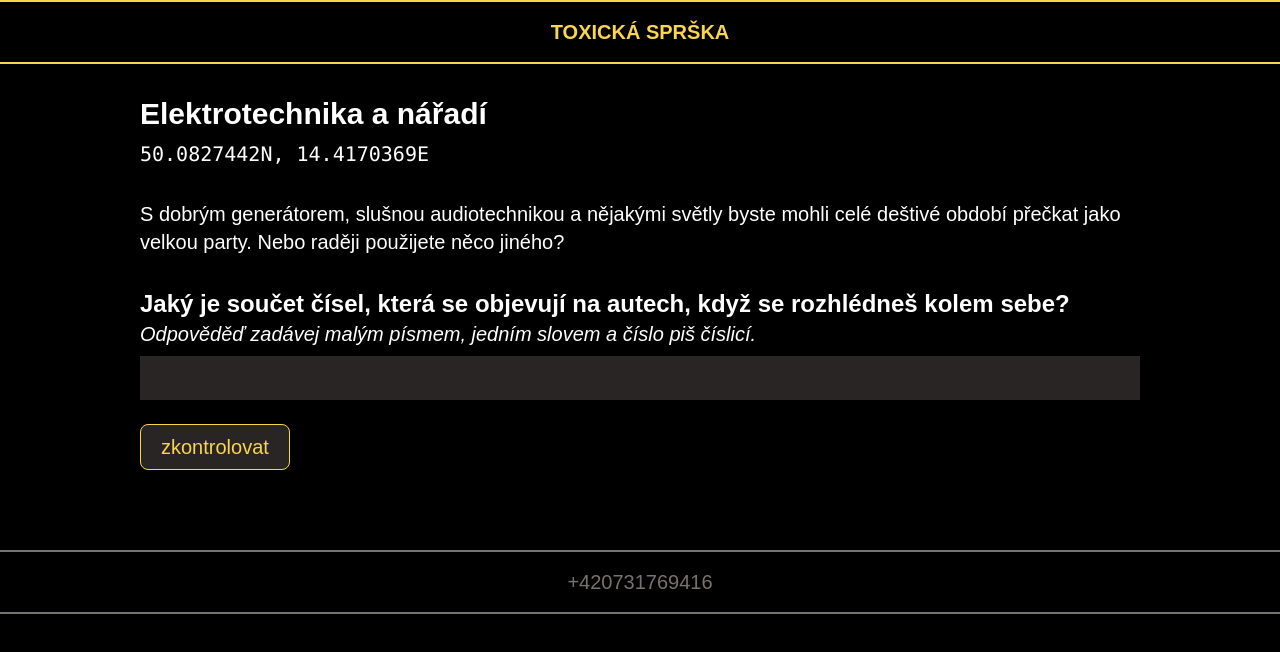
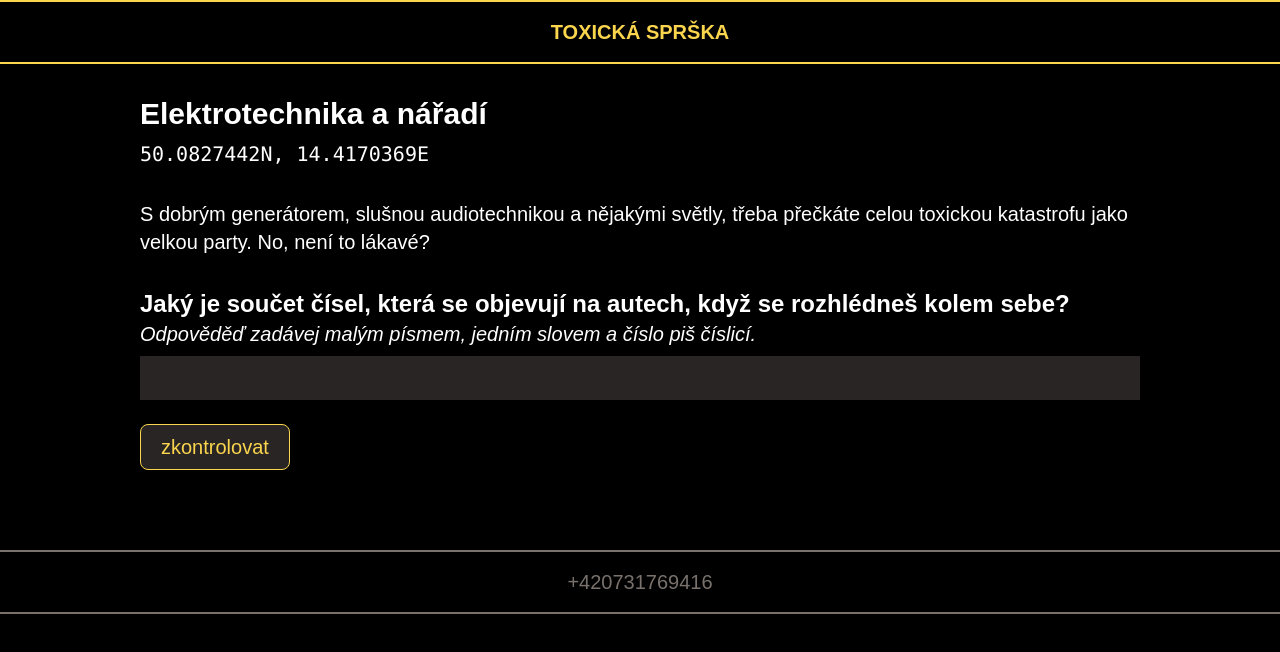
Before and after one commit to petrkucerak/game-rorate, a Next.js app: page /points/elektrotechnika-a-naradi in a window 1280 px wide. Shown: the top 652 px of the page. Built offline with nearby package versions, Linux system fonts and the light colour scheme; a web font is replaced by a local one.

Commit message:
Fix textk

```diff
--- a/pages/points/elektrotechnika-a-naradi.js
+++ b/pages/points/elektrotechnika-a-naradi.js
@@ -8,7 +8,7 @@ export default function ElektrotechnikaANaradi() {
       <Head />
       <Point
         name={"Elektrotechnika a nářadí"}
-        describtion="S dobrým generátorem, slušnou audiotechnikou a nějakými světly byste mohli celé deštivé období přečkat jako velkou party. Nebo raději použijete něco jiného? "
+        describtion="S dobrým generátorem, slušnou audiotechnikou a nějakými světly, třeba přečkáte celou toxickou katastrofu jako velkou party. No, není to lákavé?"
         coords="50.0827442N, 14.4170369E"
         question="Jaký je součet čísel, která se objevují na autech, když se rozhlédneš kolem sebe?"
         answare="14"
```
